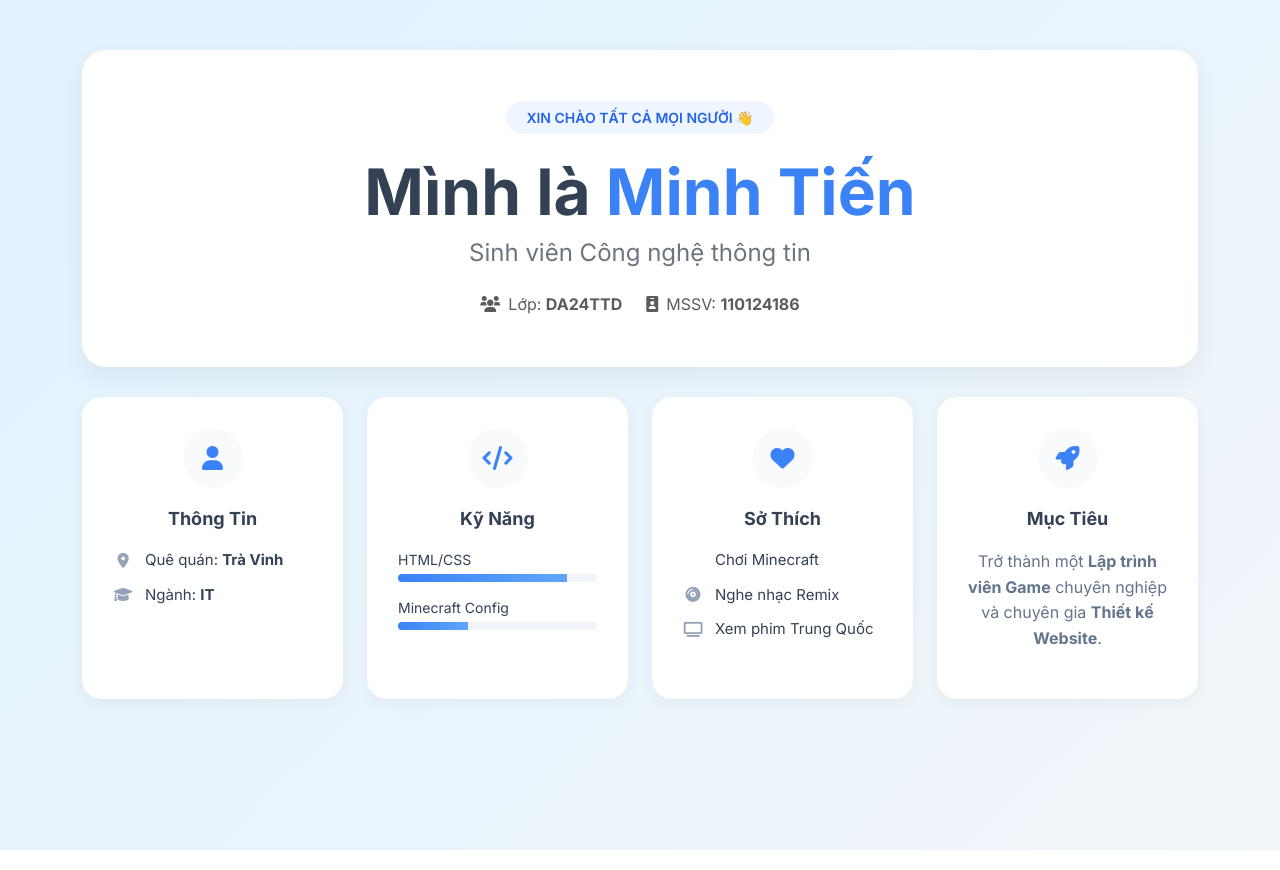
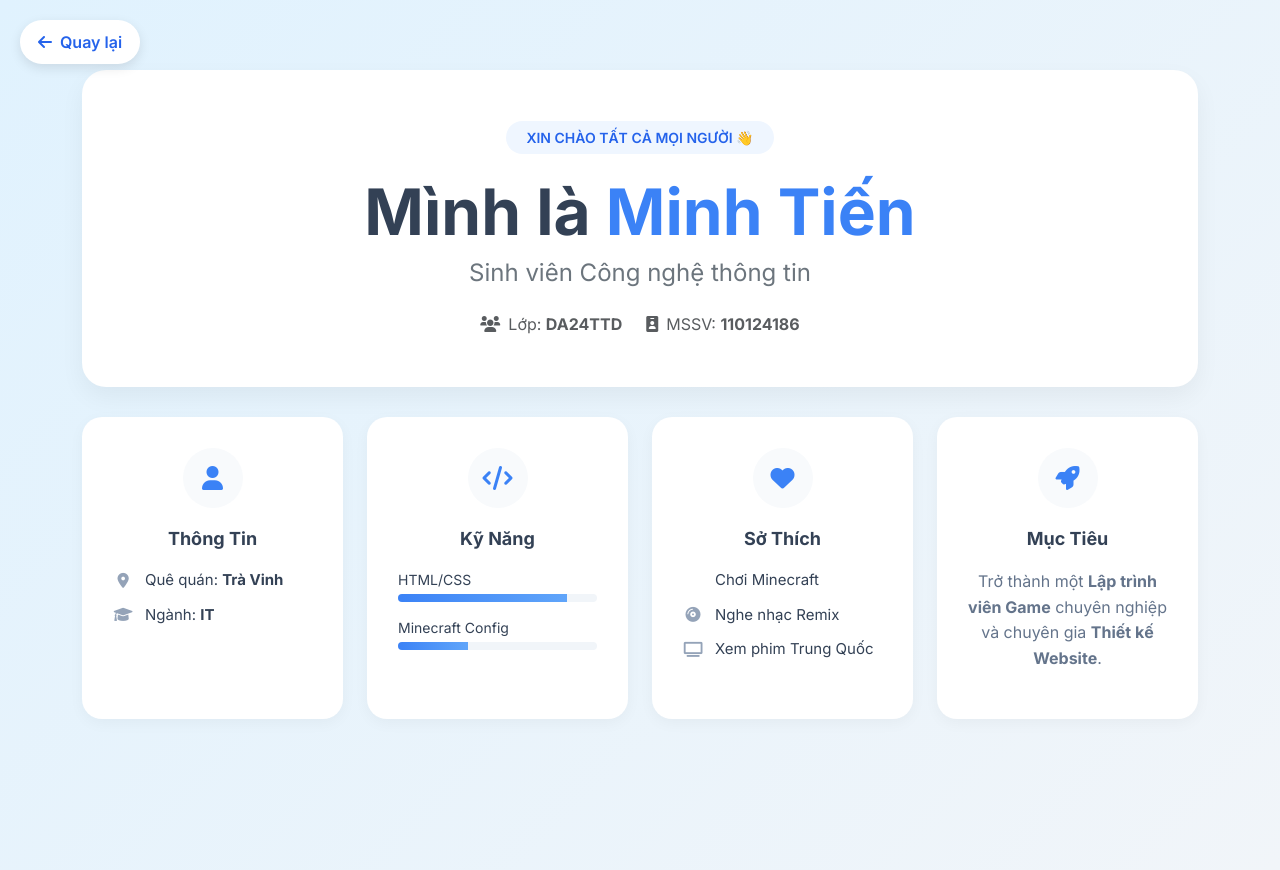
Before and after one commit to ItachiTN12098/HuynhMinhTien.html, a plain HTML site: page index.html in a window 1280 px wide. Drawn offline with nearby package versions, Linux system fonts and the light colour scheme.

Commit message:
Update index.html

```diff
--- a/index.html
+++ b/index.html
@@ -19,16 +19,42 @@
             padding-bottom: 50px;
         }
 
-        /* Profile Header Card - No Avatar Version */
+        /* Nút quay lại cố định (Floating Back Button) */
+        .btn-back-fixed {
+            position: fixed;
+            top: 20px;
+            left: 20px;
+            z-index: 1000;
+            background: white;
+            color: #2563eb;
+            border: none;
+            padding: 10px 18px;
+            border-radius: 50px;
+            box-shadow: 0 4px 12px rgba(0,0,0,0.1);
+            font-weight: 600;
+            transition: 0.3s;
+            text-decoration: none;
+            display: flex;
+            align-items: center;
+            gap: 8px;
+        }
+
+        .btn-back-fixed:hover {
+            background: #2563eb;
+            color: white;
+            transform: translateX(5px);
+        }
+
+        /* Profile Header Card */
         .profile-header {
             background: white;
             border-radius: 24px;
             padding: 50px 40px;
             box-shadow: 0 10px 25px rgba(0,0,0,0.05);
-            margin-top: 50px;
+            margin-top: 70px; /* Tăng lề trên để không trùng nút back */
             margin-bottom: 30px;
             border: 1px solid rgba(255,255,255,0.8);
-            text-align: center; /* Căn giữa nội dung khi không có ảnh */
+            text-align: center;
         }
 
         .hello-badge {
@@ -98,7 +124,6 @@
             text-align: center;
         }
 
-        /* Progress bars */
         .progress { height: 8px; border-radius: 10px; margin-bottom: 15px; background-color: #f1f5f9; }
         .progress-bar { background: linear-gradient(90deg, #3b82f6, #60a5fa); }
 
@@ -109,6 +134,12 @@
     </style>
 </head>
 <body>
+
+<!-- Nút Quay Lại Cố Định -->
+<!-- Bạn có thể thay '#' bằng link trang chủ của bạn hoặc dùng javascript:history.back() -->
+<a href="javascript:history.back()" class="btn-back-fixed">
+    <i class="fas fa-arrow-left"></i> Quay lại
+</a>
 
 <div class="container">
     <!-- Top Header Card (Centered) -->
```
